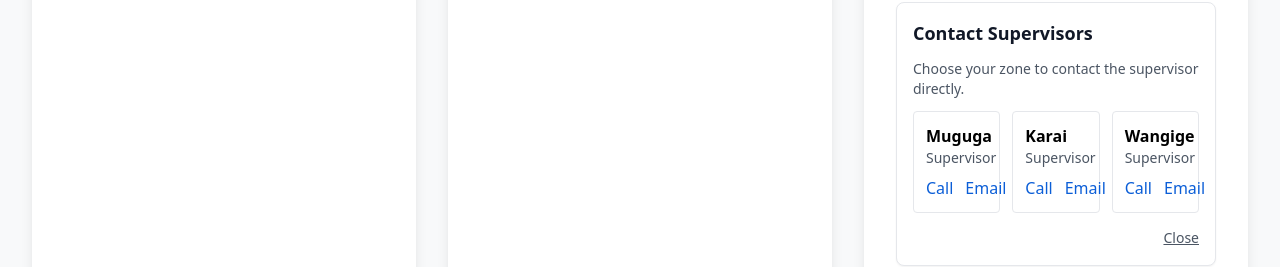
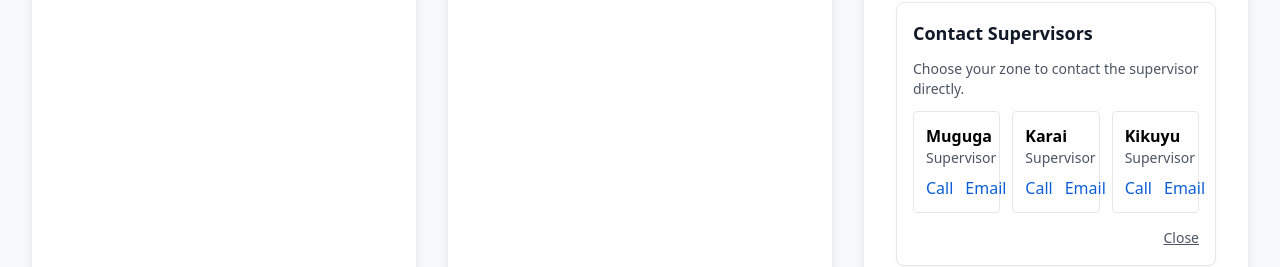
Before and after one commit to KikuyuWater/Kikuyu-Water, a React (Create React App) app in the folder kikuyu-water/: page / in a window 1280 px wide. Both pictures are taken after a click on the button "Report Issue". Shown: the part 1399-1666 px from the top of the page. Built offline with nearby package versions, Linux system fonts and the light colour scheme.

Commit message:
chore(reporting): rename Wangige zone to Kikuyu and update tests

```diff
--- a/kikuyu-water/src/pages/landing-page/QuickActions.jsx
+++ b/kikuyu-water/src/pages/landing-page/QuickActions.jsx
@@ -153,11 +153,11 @@ const QuickActions = () => {
                     </div>
                   </div>
                   <div className="p-3 rounded border">
-                    <p className="font-semibold">Wangige</p>
+                    <p className="font-semibold">Kikuyu</p>
                     <p className="text-sm text-gray-600">Supervisor</p>
                     <div className="mt-2 flex items-center space-x-3">
-                      <a href="tel:+254758578093" aria-label="Call Wangige supervisor at +254 758 578 093" className="text-primary font-medium">Call</a>
-                      <a href="mailto:supervisor-wangige@kikuyuwater.co.ke" aria-label="Email Wangige supervisor" className="text-primary font-medium">Email</a>
+                      <a href="tel:+254758578093" aria-label="Call Kikuyu supervisor at +254 758 578 093" className="text-primary font-medium">Call</a>
+                      <a href="mailto:supervisor-kikuyu@kikuyuwater.co.ke" aria-label="Email Kikuyu supervisor" className="text-primary font-medium">Email</a>
                     </div>
                   </div>
                 </div>
```
Also changed, not shown: 1 other file (tests, documents, lock files or other folders).
